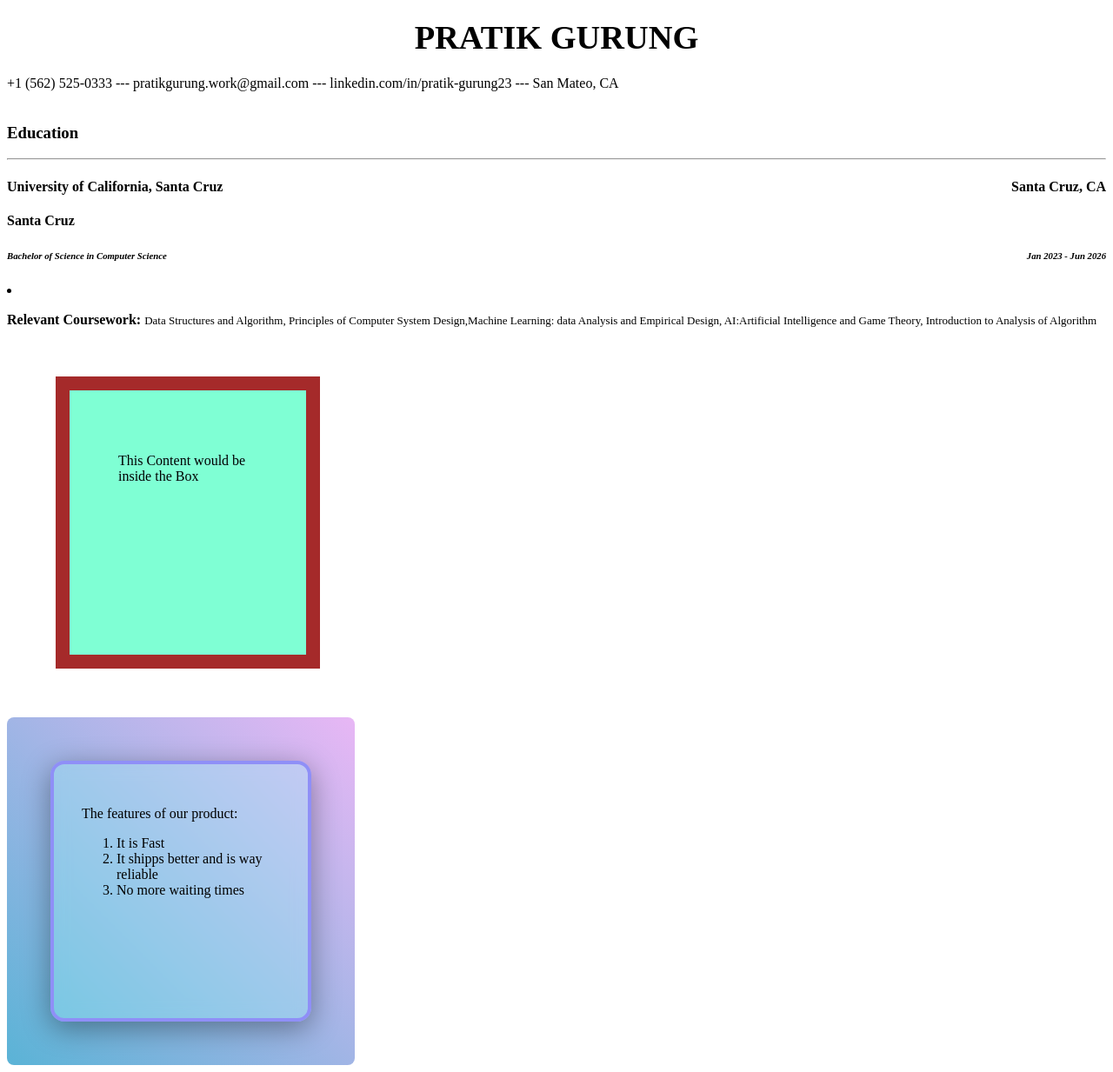
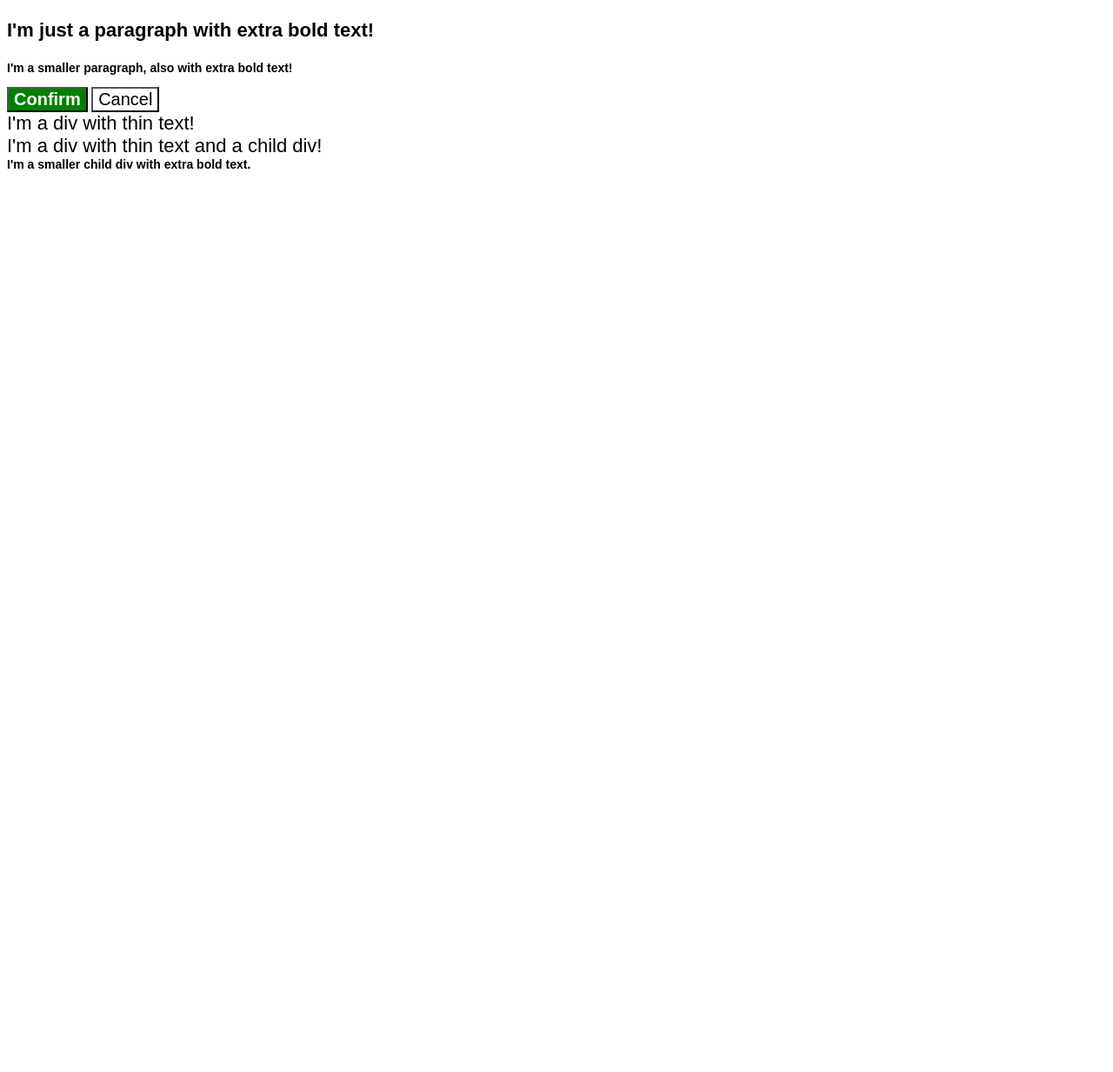
Before and after one commit to Pratik23G/jsPracticeInterview, a plain HTML site: page index.html in a window 1280 px wide. Shown: the whole page at 87% size. After the commit the page ends 800 px from the top, so only its background shows below. Drawn offline with Linux system fonts and the light colour scheme.

Commit message:
Learned about CSS cascade Rules with chaining, Inheritence, and how id, beats classes and classes beats type, last rule defined gets applied

```diff
--- a/global.css
+++ b/global.css
@@ -1,43 +1,43 @@
-.box {
-  display: block;
-  border: 1rem solid brown;
-  background-color: aquamarine;
-  padding: 3.5rem;
-  margin: 3.5rem;
-  width: 10rem;
-  height: 12rem;
+body {
+  font-family: Arial, Helvetica, sans-serif;
 }
 
-.box-2 {
-  background-color: rgb(193, 223, 250);
-  width: 400px;
-  height: 400px;
-  display: flex;
-  justify-content: center;
-  align-items: center;
-  /* border: 120px; */
-  box-sizing: border-box;
-  background: linear-gradient(45deg, #5ab3d6, #e8b7f5);
-  border-radius: 0.5rem;
-  perspective: 1000px;
-}
-.card {
-  background-color: rgb(153, 247, 247, 0.3);
-  backdrop-filter: blur(10px);
-  width: 300px;
-  height: 300px;
-  border: 4px solid rgb(143, 143, 247);
-  padding: 2rem;
-  /* border: 120px; */
-  margin: 0;
-  box-sizing: border-box;
-  border-radius: 1rem;
-  box-shadow: 0 8px 32px 0 rgba(0, 0, 0, 0.37);
-  transition: all 0.3s ease;
+.para {
+  font-size: 22px;
+  font-weight: 800;
 }
 
-.card:hover {
-  transform: translateZ(50px);
-  box-shadow: 0 12px 45px 0 rgba(0, 0, 0, 0.5);
-  border-color: whitesmoke;
+.para.small-para {
+  color: hsl(0, 0%, 0%);
+  font-weight: 800;
 }
+
+.small-para {
+  font-size: 14px;
+}
+
+#confirm-button,
+.confirm {
+  background: green;
+  color: white;
+  font-weight: bold;
+}
+
+#cancel-button,
+.button {
+  background-color: rgb(255, 255, 255);
+  color: rgb(0, 0, 0);
+  font-size: 20px;
+}
+
+.text.child {
+  color: rgb(0, 0, 0);
+  font-weight: 800;
+  font-size: 14px;
+}
+
+.text {
+  color: rgb(0, 0, 0);
+  font-size: 22px;
+  font-weight: 100;
+}
--- a/index.html
+++ b/index.html
@@ -2,61 +2,25 @@
 <html lang="en">
   <head>
     <meta charset="UTF-8" />
+    <meta http-equiv="X-UA-Compatible" content="IE=edge" />
     <meta name="viewport" content="width=device-width, initial-scale=1.0" />
+    <title>Fix the Cascade</title>
     <link rel="stylesheet" href="global.css" />
-    <title>PratikGurungSWE-Resume</title>
   </head>
   <body>
-    <header>
-      <h1 style="display: flex; justify-content: center">
-        <big> PRATIK GURUNG</big>
-      </h1>
-      <a>+1 (562) 525-0333</a>
-      <a> --- </a>
-      <a> pratikgurung.work@gmail.com</a>
-      <a> --- </a>
-      <a>linkedin.com/in/pratik-gurung23</a>
-      <a> --- </a>
-      <a> San Mateo, CA</a>
-    </header>
+    <p class="para">I'm just a paragraph with extra bold text!</p>
+    <p class="para small-para">
+      I'm a smaller paragraph, also with extra bold text!
+    </p>
 
-    <br />
+    <button id="confirm-button" class="button confirm">Confirm</button>
+    <button id="cancel-button" class="button cancel">Cancel</button>
 
-    <div>
-      <h3>Education</h3>
-      <hr />
-      <h4 style="display: flex; justify-content: space-between; width: 100%">
-        University of California, Santa Cruz <span>Santa Cruz, CA</span>
-      </h4>
-      <h4>Santa Cruz</h4>
-      <h6 style="display: flex; justify-content: space-between; width: 100%">
-        <i>Bachelor of Science in Computer Science</i>
-        <span> <i>Jan 2023 - Jun 2026 </i></span>
-      </h6>
-      <li>
-        <p style="font-size: medium">
-          <strong>Relevant Coursework:</strong>
-          <span style="font-size: small">
-            Data Structures and Algorithm, Principles of Computer System
-            Design,Machine Learning: data Analysis and Empirical Design,
-            AI:Artificial Intelligence and Game Theory, Introduction to Analysis
-            of Algorithm
-          </span>
-        </p>
-      </li>
-      <div class="box">
-        <p>This Content would be inside the Box</p>
-      </div>
-
-      <div class="box-2">
-        <div class="card">
-          <p>The features of our product:</p>
-          <ol>
-            <li>It is Fast</li>
-            <li>It shipps better and is way reliable</li>
-            <li>No more waiting times</li>
-          </ol>
-        </div>
+    <div class="text">I'm a div with thin text!</div>
+    <div class="text">
+      I'm a div with thin text and a child div!
+      <div class="text child">
+        I'm a smaller child div with extra bold text.
       </div>
     </div>
   </body>
```
